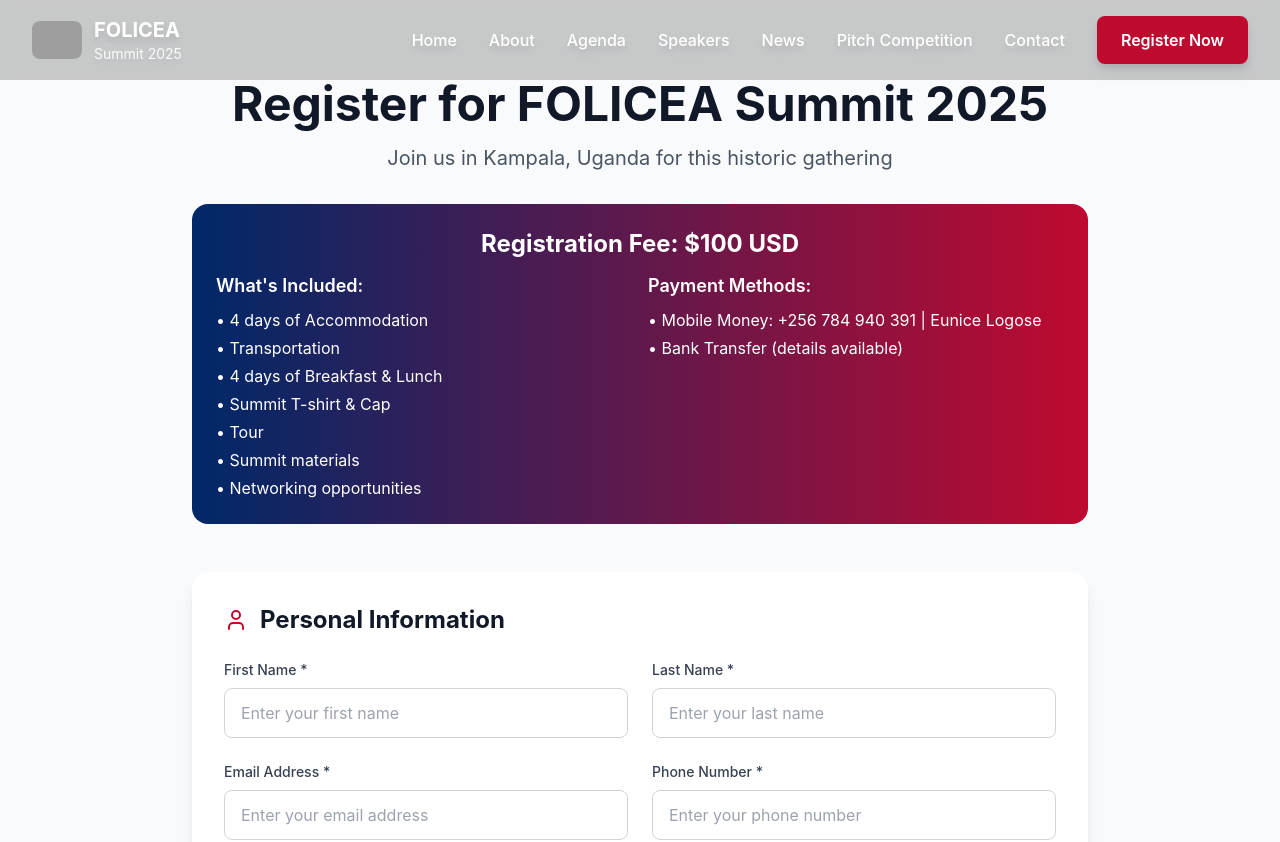
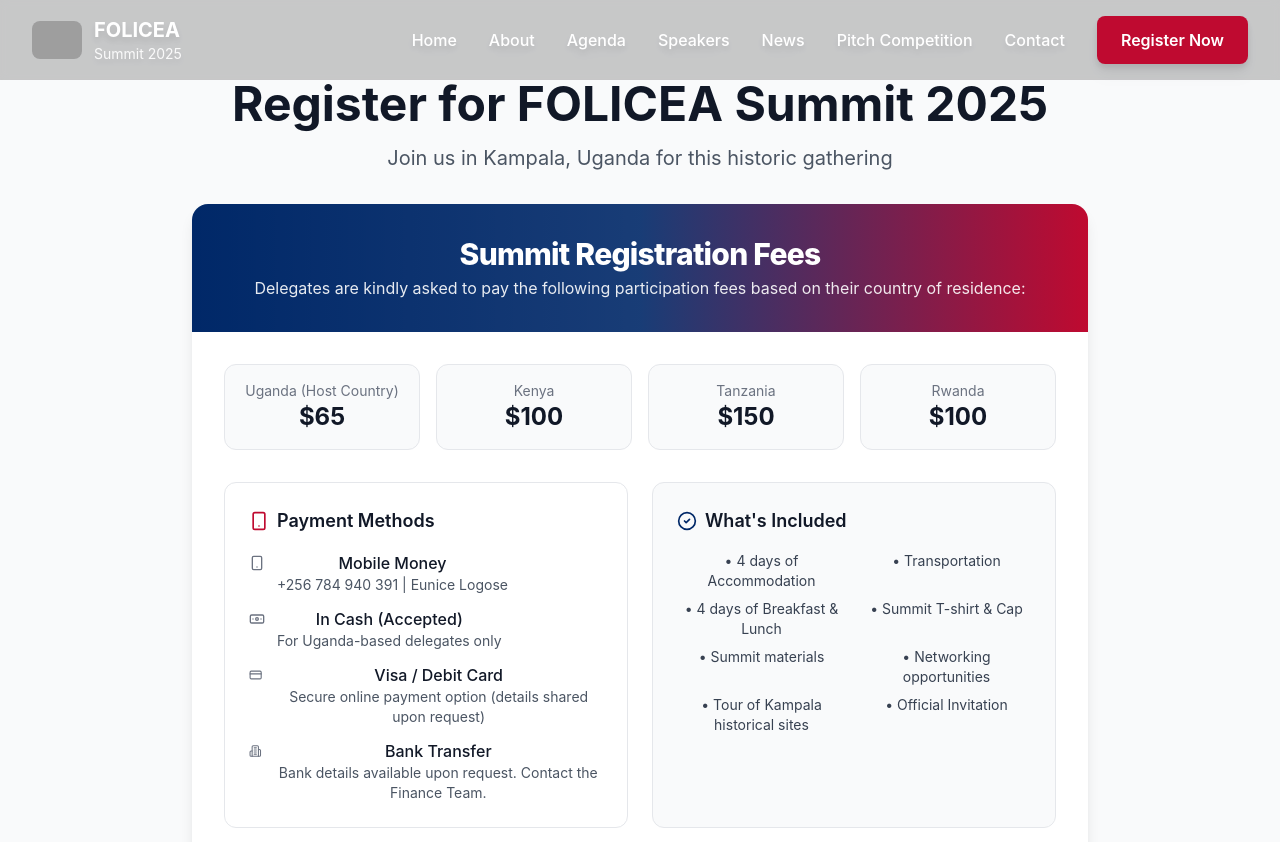
Before and after one commit to foliceasummit/folicea-summit-2025, a Next.js app: page /registration in a window 1280 px wide. Shown: the top 842 px of the page. Built offline with nearby package versions, Linux system fonts and the light colour scheme; grey boxes are pictures that could not be loaded.

Commit message:
Registration: replace fee section with modern design, country-based fees, payment methods, and inclusions

```diff
--- a/pages/registration.tsx
+++ b/pages/registration.tsx
@@ -3,7 +3,7 @@
 import { useState, useEffect } from 'react';
 import { useForm } from 'react-hook-form';
 import { motion } from 'framer-motion';
-import { User, Briefcase, Car, Utensils, Camera, Upload, X } from 'lucide-react';
+import { User, Briefcase, Car, Utensils, Camera, Upload, X, Smartphone, CreditCard, Banknote, Building2, CheckCircle2 } from 'lucide-react';
 
 interface RegistrationForm {
   // Personal Information
@@ -180,27 +180,87 @@ const RegistrationPage = () => {
             </p>
 
             {/* Registration Fee Information */}
-            <div className="bg-gradient-to-r from-liberian-blue to-liberian-red text-white rounded-2xl p-6 mb-6">
-              <h2 className="text-2xl font-bold mb-3">Registration Fee: $100 USD</h2>
-              <div className="grid grid-cols-1 md:grid-cols-2 gap-4 text-left">
+            <div className="rounded-2xl overflow-hidden mb-8 shadow-lg">
+              {/* Header */}
+              <div className="bg-gradient-to-r from-liberian-blue via-liberian-blue/90 to-liberian-red text-white p-6 md:p-8">
+                <h2 className="text-2xl md:text-3xl font-extrabold tracking-tight">Summit Registration Fees</h2>
+                <p className="text-white/90 mt-1">Delegates are kindly asked to pay the following participation fees based on their country of residence:</p>
+              </div>
+              {/* Fees Grid */}
+              <div className="bg-white p-6 md:p-8">
+                <div className="grid grid-cols-1 sm:grid-cols-2 lg:grid-cols-4 gap-4">
+                  <div className="rounded-xl border border-gray-200 p-4 text-center bg-gray-50">
+                    <p className="text-sm text-gray-500">Uganda (Host Country)</p>
+                    <p className="text-2xl font-bold text-gray-900">$65</p>
+                  </div>
+                  <div className="rounded-xl border border-gray-200 p-4 text-center bg-gray-50">
+                    <p className="text-sm text-gray-500">Kenya</p>
+                    <p className="text-2xl font-bold text-gray-900">$100</p>
+                  </div>
+                  <div className="rounded-xl border border-gray-200 p-4 text-center bg-gray-50">
+                    <p className="text-sm text-gray-500">Tanzania</p>
+                    <p className="text-2xl font-bold text-gray-900">$150</p>
+                  </div>
+                  <div className="rounded-xl border border-gray-200 p-4 text-center bg-gray-50">
+                    <p className="text-sm text-gray-500">Rwanda</p>
+                    <p className="text-2xl font-bold text-gray-900">$100</p>
+                  </div>
+                </div>
+
+                {/* Payment Methods */}
+                <div className="mt-8 grid grid-cols-1 md:grid-cols-2 gap-6">
+                  <div className="rounded-xl border border-gray-200 p-6">
+                    <h3 className="text-lg font-semibold text-gray-900 flex items-center gap-2">
+                      <Smartphone className="w-5 h-5 text-liberian-red" /> Payment Methods
+                    </h3>
+                    <div className="mt-4 space-y-3">
+                      <div className="flex items-start gap-3">
+                        <Smartphone className="w-4 h-4 mt-1 text-gray-500" />
                         <div>
-                  <h3 className="text-lg font-semibold mb-2">What's Included:</h3>
-                  <ul className="space-y-1 text-base">
+                          <p className="font-medium text-gray-900">Mobile Money</p>
+                          <p className="text-gray-600 text-sm">+256 784 940 391 | Eunice Logose</p>
+                        </div>
+                      </div>
+                      <div className="flex items-start gap-3">
+                        <Banknote className="w-4 h-4 mt-1 text-gray-500" />
+                        <div>
+                          <p className="font-medium text-gray-900">In Cash (Accepted)</p>
+                          <p className="text-gray-600 text-sm">For Uganda-based delegates only</p>
+                        </div>
+                      </div>
+                      <div className="flex items-start gap-3">
+                        <CreditCard className="w-4 h-4 mt-1 text-gray-500" />
+                        <div>
+                          <p className="font-medium text-gray-900">Visa / Debit Card</p>
+                          <p className="text-gray-600 text-sm">Secure online payment option (details shared upon request)</p>
+                        </div>
+                      </div>
+                      <div className="flex items-start gap-3">
+                        <Building2 className="w-4 h-4 mt-1 text-gray-500" />
+                        <div>
+                          <p className="font-medium text-gray-900">Bank Transfer</p>
+                          <p className="text-gray-600 text-sm">Bank details available upon request. Contact the Finance Team.</p>
+                        </div>
+                      </div>
+                    </div>
+                  </div>
+
+                  {/* What's Included */}
+                  <div className="rounded-xl border border-gray-200 p-6 bg-gray-50">
+                    <h3 className="text-lg font-semibold text-gray-900 flex items-center gap-2">
+                      <CheckCircle2 className="w-5 h-5 text-liberian-blue" /> What's Included
+                    </h3>
+                    <ul className="mt-4 grid grid-cols-1 sm:grid-cols-2 gap-x-4 gap-y-2 text-gray-700 text-sm">
                       <li>• 4 days of Accommodation</li>
                       <li>• Transportation</li>
                       <li>• 4 days of Breakfast & Lunch</li>
                       <li>• Summit T-shirt & Cap</li>
-                    <li>• Tour</li>
                       <li>• Summit materials</li>
                       <li>• Networking opportunities</li>
+                      <li>• Tour of Kampala historical sites</li>
+                      <li>• Official Invitation</li>
                     </ul>
                   </div>
-                <div>
-                  <h3 className="text-lg font-semibold mb-2">Payment Methods:</h3>
-                  <ul className="space-y-1 text-base">
-                    <li>• Mobile Money: +256 784 940 391 | Eunice Logose</li>
-                    <li>• Bank Transfer (details available)</li>
-                  </ul>
                 </div>
               </div>
             </div>
```
Lines whose indentation alone changed are shown as unchanged.
